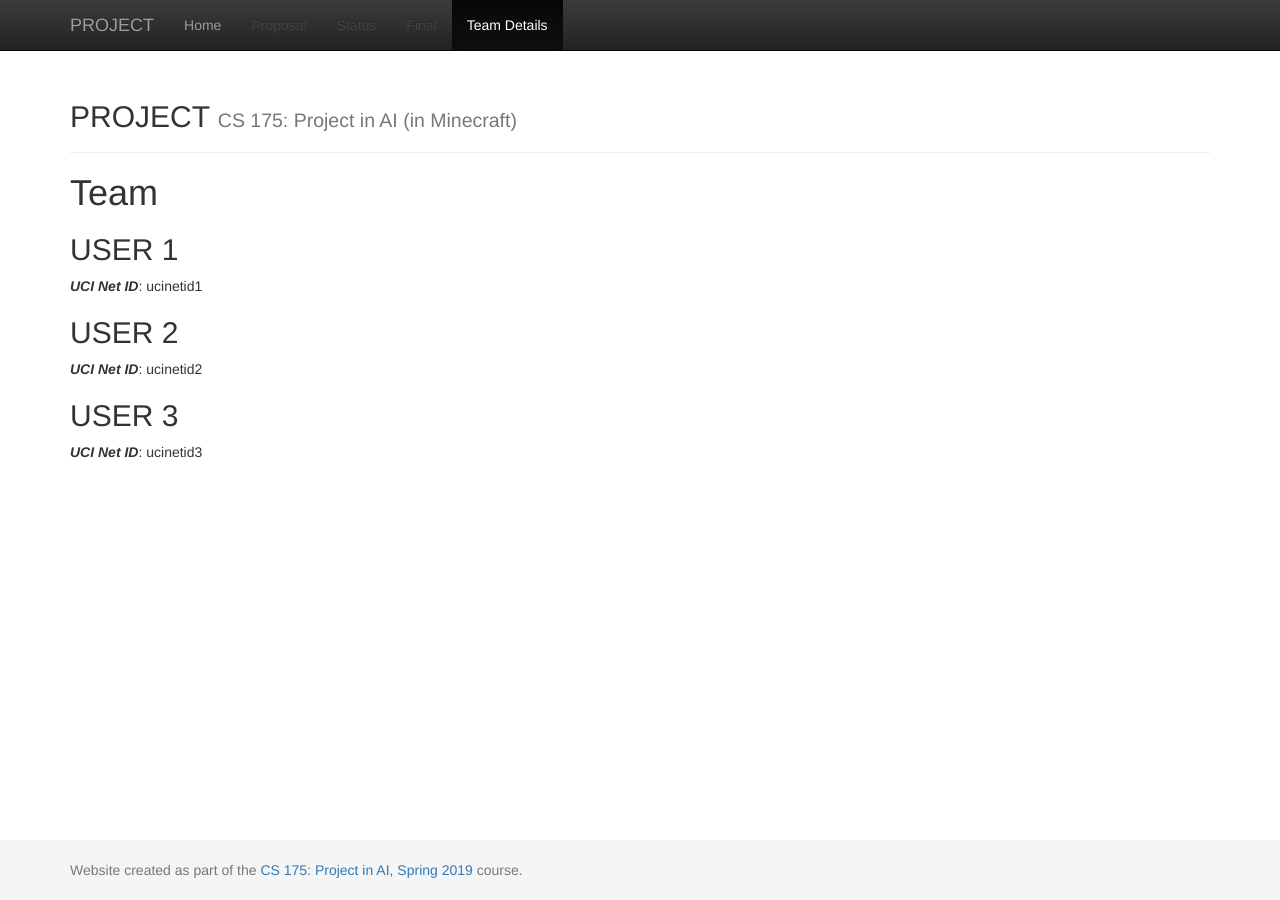
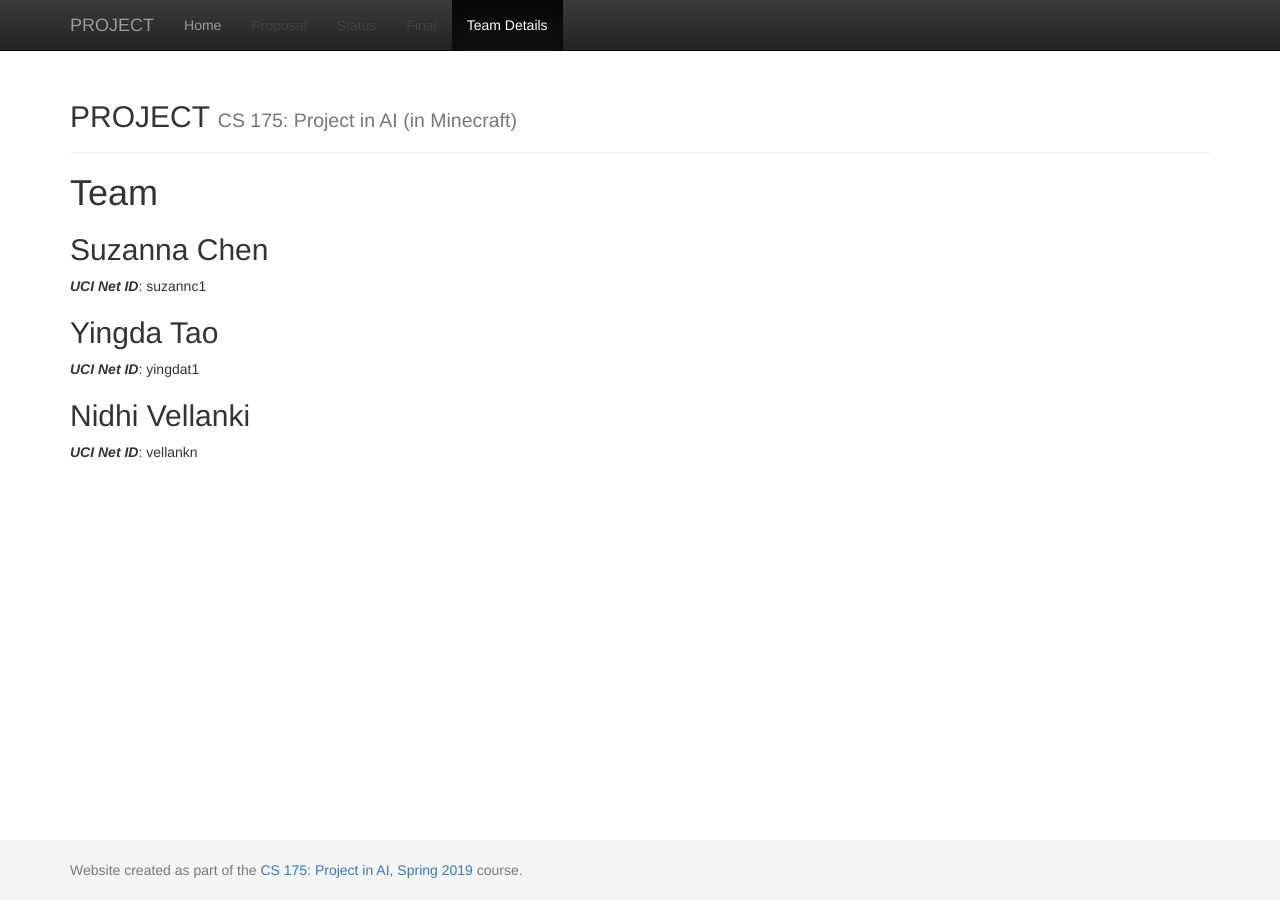
Before and after one commit to YINGDAT/CrossyCarts, a Jekyll site: the page built from docs/team.md, in a window 1280 px wide. Built offline with Jekyll 4.4.1, drawn with Linux system fonts in a browser that asks for light colours.

Commit message:
Update team.md

```diff
--- a/docs/team.md
+++ b/docs/team.md
@@ -6,11 +6,11 @@
 # {{ page.title }}
 
 
-## USER 1
-***UCI Net ID***: ucinetid1
+## Suzanna Chen
+***UCI Net ID***: suzannc1
 
-## USER 2
-***UCI Net ID***: ucinetid2
+## Yingda Tao
+***UCI Net ID***: yingdat1
 
-## USER 3
-***UCI Net ID***: ucinetid3
+## Nidhi Vellanki
+***UCI Net ID***: vellankn
```
